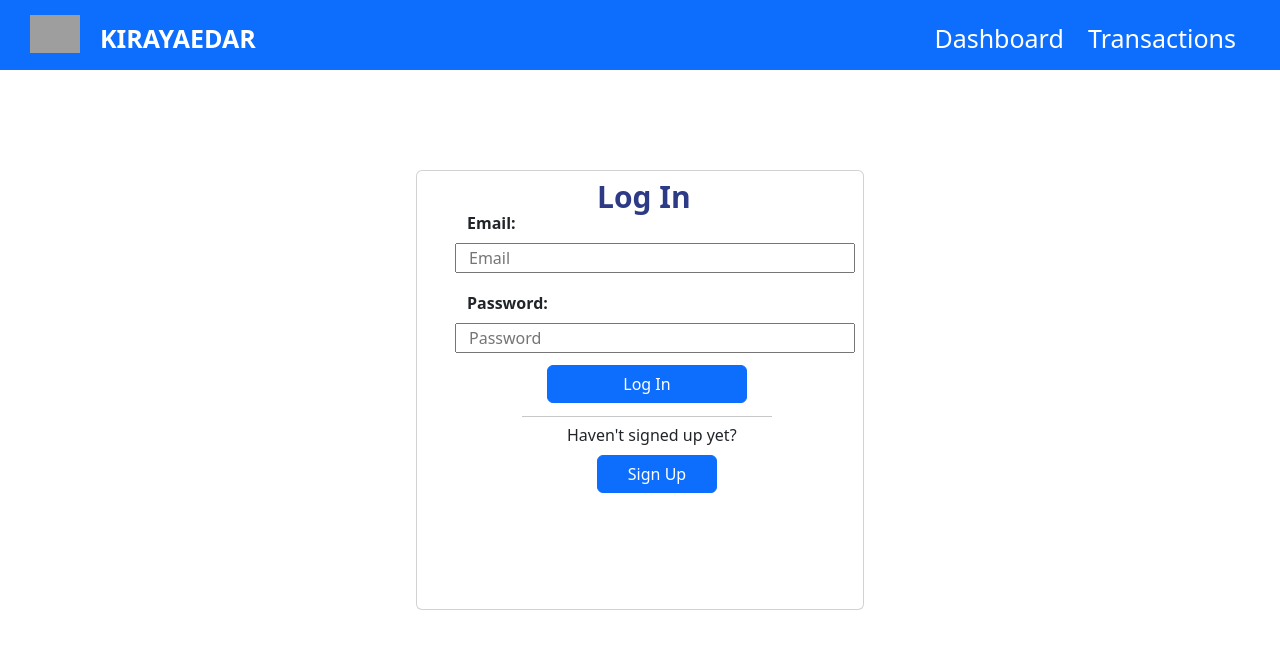
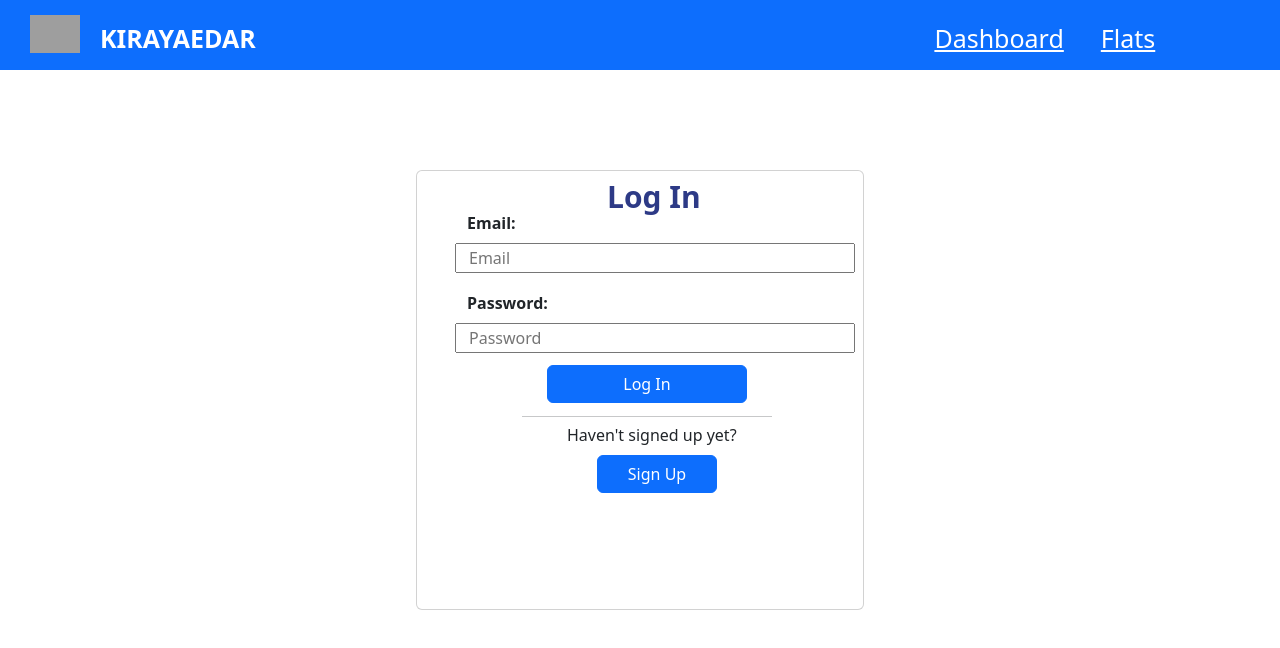
Before and after one commit to harsh0623/KIRAYEDAR, a React (Create React App) app in the folder kirayedar-react-project/: page / in a window 1280 px wide. Shown: the top 648 px of the page. Built offline with nearby package versions, Linux system fonts and the light colour scheme; grey boxes are pictures that could not be loaded.

Commit message:
Updating css of login Page and Header components

```diff
--- a/kirayedar-react-project/src/components/header.components.jsx
+++ b/kirayedar-react-project/src/components/header.components.jsx
@@ -41,6 +41,7 @@ export default function HeaderComponent() {
             left: "73%",
             color: "white",
             fontSize: "25px",
+            textDecoration: "underline",
           }}
         >
           Dashboard
@@ -51,12 +52,13 @@ export default function HeaderComponent() {
           style={{
             position: "absolute",
             top: "20px",
-            left: "85%",
+            left: "86%",
             color: "white",
             fontSize: "25px",
+            textDecoration: "underline",
           }}
         >
-          Transactions
+          Flats
         </div>
       </Link>
     </nav>
--- a/kirayedar-react-project/src/components/pages/loginPage.components.jsx
+++ b/kirayedar-react-project/src/components/pages/loginPage.components.jsx
@@ -33,7 +33,7 @@ const LoginPage = () => {
             color: "#2D3A86",
             position: "absolute",
             top: "3px",
-            left: "180px",
+            left: "190px",
           }}
         >
           Log In
```
